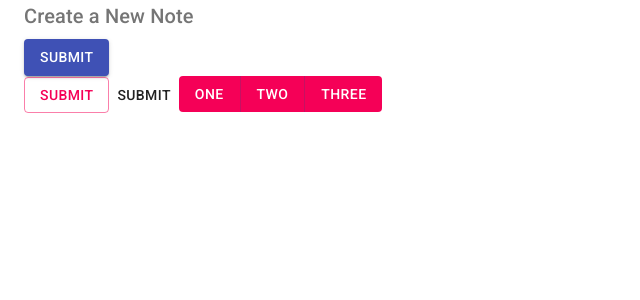
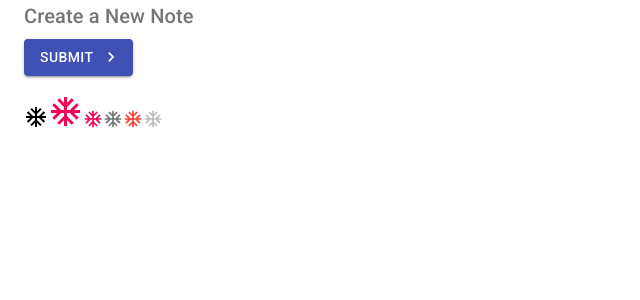
Before and after one commit to SalmaGira/material-ui-note-app, a React (Create React App) app: page /create in a window 1280 px wide. Shown: the top 300 px of the page, without its empty margins (0-640 px from the left). Built offline with nearby package versions, Linux system fonts and the light colour scheme.

Commit message:
applying icons

```diff
--- a/package.json
+++ b/package.json
@@ -4,6 +4,7 @@
   "private": true,
   "dependencies": {
     "@material-ui/core": "^4.12.3",
+    "@material-ui/icons": "^4.11.2",
     "@testing-library/jest-dom": "^5.11.9",
     "@testing-library/react": "^11.2.5",
     "@testing-library/user-event": "^12.7.1",
--- a/src/pages/Create.js
+++ b/src/pages/Create.js
@@ -1,8 +1,10 @@
 import React from "react";
 import Typography from "@material-ui/core/Typography";
 import Button from "@material-ui/core/Button";
-import ButtonGroup from "@material-ui/core/ButtonGroup";
 import Container from "@material-ui/core/Container";
+import KeyboardArrowRightIcon from "@material-ui/icons/KeyboardArrowRight";
+import SendIcon from "@material-ui/icons/Send";
+import AcUnitOutlinedIcon from "@material-ui/icons/AcUnitOutlined";
 
 export default function Create() {
   return (
@@ -21,23 +23,20 @@ export default function Create() {
         type="submit"
         color="primary"
         variant="contained"
+        endIcon={<KeyboardArrowRightIcon />}
       >
         Submit
       </Button>
       <br />
 
-      <Button type="submit" color="secondary" variant="outlined">
-        Submit
-      </Button>
-      <Button type="submit" color="default">
-        Submit
-      </Button>
-
-      <ButtonGroup color="secondary" variant="contained" disableElevation>
-        <Button>One</Button>
-        <Button>Two</Button>
-        <Button>Three</Button>
-      </ButtonGroup>
+      {/* icons */}
+      <br />
+      <AcUnitOutlinedIcon />
+      <AcUnitOutlinedIcon color="secondary" fontSize="large" />
+      <AcUnitOutlinedIcon color="secondary" fontSize="small" />
+      <AcUnitOutlinedIcon color="action" fontSize="small" />
+      <AcUnitOutlinedIcon color="error" fontSize="small" />
+      <AcUnitOutlinedIcon color="disabled" fontSize="small" />
     </Container>
   );
 }
```
Also changed, not shown: 1 other file (tests, documents, lock files or other folders).
